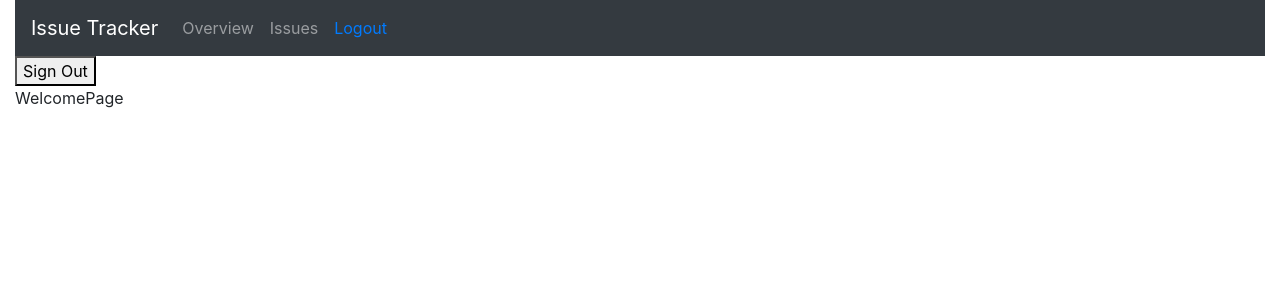
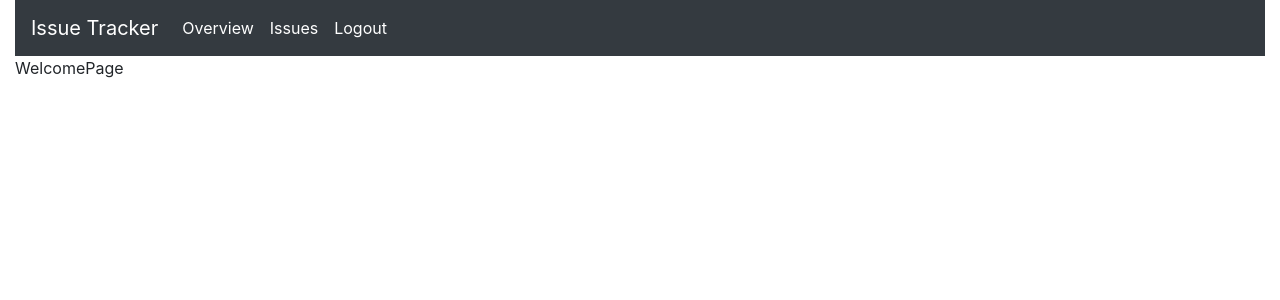
Before and after one commit to Paul---/tracker, a React (Create React App) app: page / in a window 1280 px wide. Shown: the top 300 px of the page. Built offline with nearby package versions, Linux system fonts and the light colour scheme.

Commit message:
fix links style

```diff
--- a/src/App.js
+++ b/src/App.js
@@ -1,4 +1,4 @@
-import React, { useState } from 'react';
+import React from 'react';
 import './App.css';
 import { Switch, Route } from 'react-router-dom';
 
@@ -9,11 +9,9 @@ import SignupPage from '../src/pages/Signup/Signup';
 import LoginPage from '../src/pages/LoginPage/LoginPage';
 
 function App() {
-  const [isSignedIn, setIsSignedIn] = useState(true);
   return (
     <div className='container-fluid'>
-      {isSignedIn ? <Header /> : null}
-      <button onClick={() => setIsSignedIn(!isSignedIn)}>{isSignedIn ? 'Sign Out' : 'LOGIN'}</button>
+      <Header />
       <Switch>
         <Route path="/home">
           <HomePage />
--- a/src/components/Nav/NavigationBar.jsx
+++ b/src/components/Nav/NavigationBar.jsx
@@ -1,16 +1,22 @@
 import React from 'react';
 import { Link } from 'react-router-dom';
-import { Navbar, Nav, Form, FormControl, Button } from 'react-bootstrap';
+import { Navbar, Nav } from 'react-bootstrap';
 
 export default function NavigationBar() {
   // change this to use acutal state later
   const isSignedIn = true;
   return (
     <Navbar bg='dark' variant='dark'>
-      <Navbar.Brand>Issue Tracker</Navbar.Brand>
+      <Navbar.Brand>
+        <Link to={'/'}>Issue Tracker</Link>
+      </Navbar.Brand>
       <Nav className='mr-auto'>
-        <Nav.Link>Overview</Nav.Link>
-        <Nav.Link>Issues</Nav.Link>
+        <Nav.Link>
+          <Link>Overview</Link>
+        </Nav.Link>
+        <Nav.Link>
+          <Link>Issues</Link>
+        </Nav.Link>
         <Nav.Link>
           <Link to={'/login'}>{isSignedIn ? 'Logout' : 'Login'}</Link>
         </Nav.Link>
--- a/src/index.css
+++ b/src/index.css
@@ -11,3 +11,14 @@ code {
   font-family: source-code-pro, Menlo, Monaco, Consolas, 'Courier New',
     monospace;
 }
+
+a {
+  color: #ffffff;
+  text-decoration: none;
+}
+
+a:hover,
+a:focus {
+  /* color: #ffffff; */
+  text-decoration: none;
+}
--- a/src/index.js
+++ b/src/index.js
@@ -1,11 +1,12 @@
 import React from 'react';
 import { Provider } from 'react-redux';
 import ReactDOM from 'react-dom';
-import './index.css';
 import App from './App';
 import store from './redux/store';
 import { BrowserRouter as Router } from "react-router-dom";
 import 'bootstrap/dist/css/bootstrap.min.css';
+import './index.css';
+
 
 
 
```
